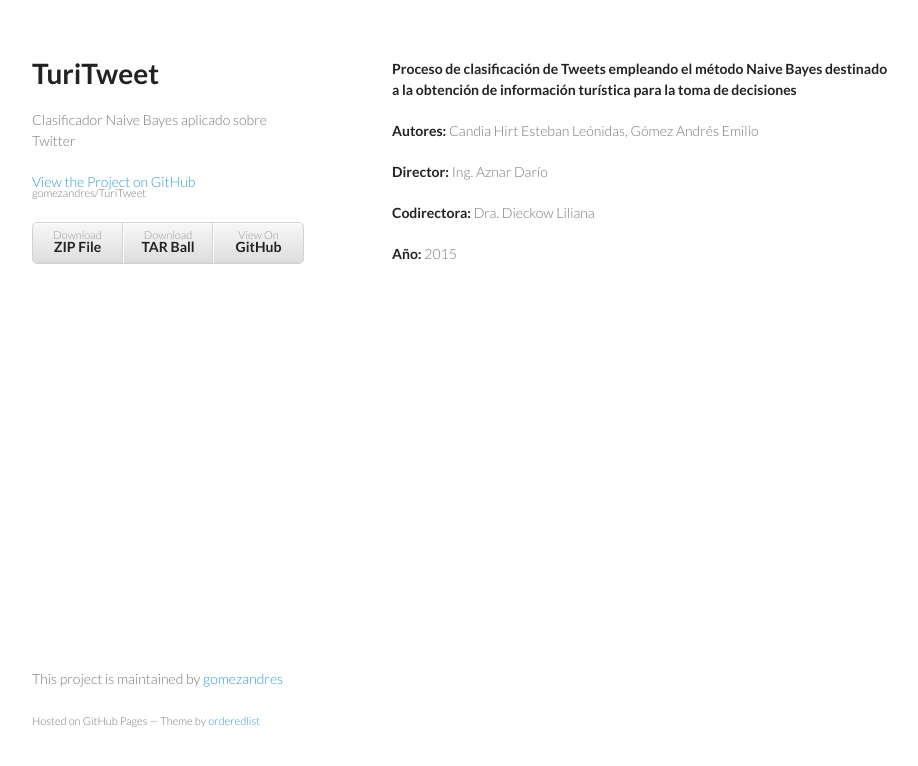
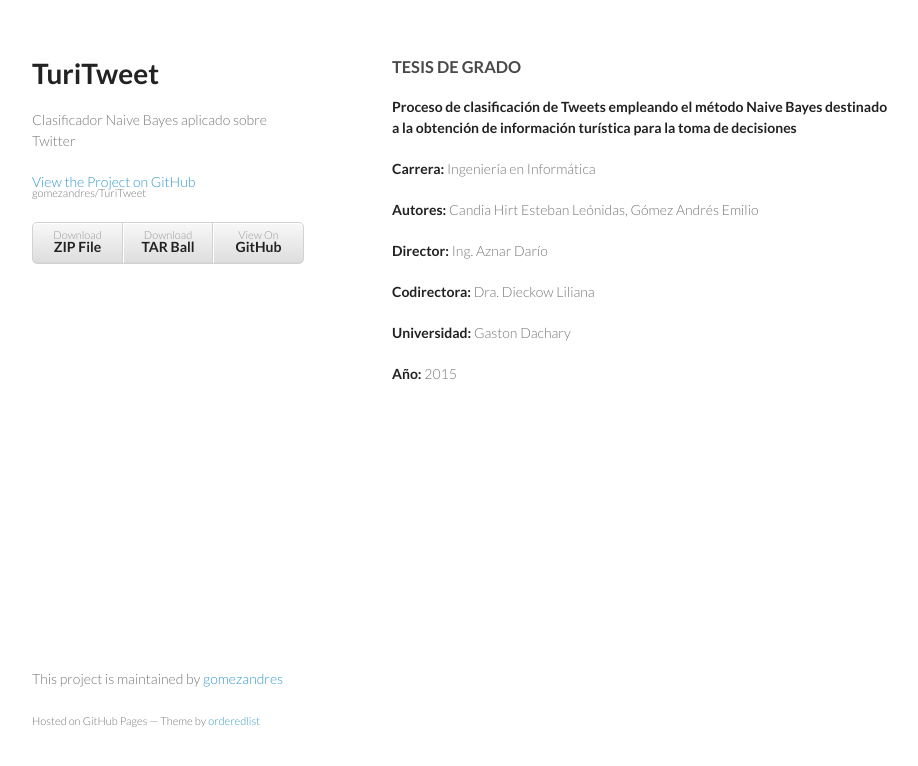
Before and after one commit to gomezandres/TuriTweet, a plain HTML site: page index.html in a window 1280 px wide. Shown: the whole page, without its empty margins (178-1096 px from the left). Drawn offline with Linux system fonts and the light colour scheme.

Commit message:
Create gh-pages branch via GitHub

```diff
--- a/index.html
+++ b/index.html
@@ -28,7 +28,13 @@
         </ul>
       </header>
       <section>
-        <p><strong>Proceso de clasificación de Tweets empleando el método Naive Bayes destinado a la obtención de información turística para la toma de decisiones</strong></p>
+        <h3>
+<a id="tesis-de-grado" class="anchor" href="#tesis-de-grado" aria-hidden="true"><span class="octicon octicon-link"></span></a>TESIS DE GRADO</h3>
+
+<p><strong>Proceso de clasificación de Tweets empleando el método Naive Bayes destinado a la obtención de información turística para la toma de decisiones</strong></p>
+
+<p><strong>Carrera:</strong>
+Ingeniería en Informática</p>
 
 <p><strong>Autores:</strong>
 Candia Hirt Esteban Leónidas, Gómez Andrés Emilio</p>
@@ -38,6 +44,9 @@ Ing. Aznar Darío</p>
 
 <p><strong>Codirectora:</strong>
 Dra. Dieckow Liliana</p>
+
+<p><strong>Universidad:</strong>
+Gaston Dachary</p>
 
 <p><strong>Año:</strong>
 2015</p>
--- a/params.json
+++ b/params.json
@@ -1 +1 @@
-{"name":"TuriTweet","tagline":"Clasificador Naive Bayes aplicado sobre Twitter","body":"\r\n\r\n**Proceso de clasificación de Tweets empleando el método Naive Bayes destinado a la obtención de información turística para la toma de decisiones**\r\n\r\n**Autores:**\r\nCandia Hirt Esteban Leónidas, Gómez Andrés Emilio\r\n\r\n\r\n \r\n**Director:**\r\nIng. Aznar Darío\r\n\r\n**Codirectora:**\r\nDra. Dieckow Liliana\r\n \r\n**Año:**\r\n2015","google":"","note":"Don't delete this file! It's used internally to help with page regeneration."}
+{"name":"TuriTweet","tagline":"Clasificador Naive Bayes aplicado sobre Twitter","body":"\r\n\r\n### TESIS DE GRADO\r\n\r\n**Proceso de clasificación de Tweets empleando el método Naive Bayes destinado a la obtención de información turística para la toma de decisiones**\r\n\r\n**Carrera:**\r\nIngeniería en Informática\r\n\r\n**Autores:**\r\nCandia Hirt Esteban Leónidas, Gómez Andrés Emilio\r\n\r\n**Director:**\r\nIng. Aznar Darío\r\n\r\n**Codirectora:**\r\nDra. Dieckow Liliana\r\n \r\n**Universidad:**\r\nGaston Dachary\r\n\r\n**Año:** \r\n2015","google":"","note":"Don't delete this file! It's used internally to help with page regeneration."}
```
